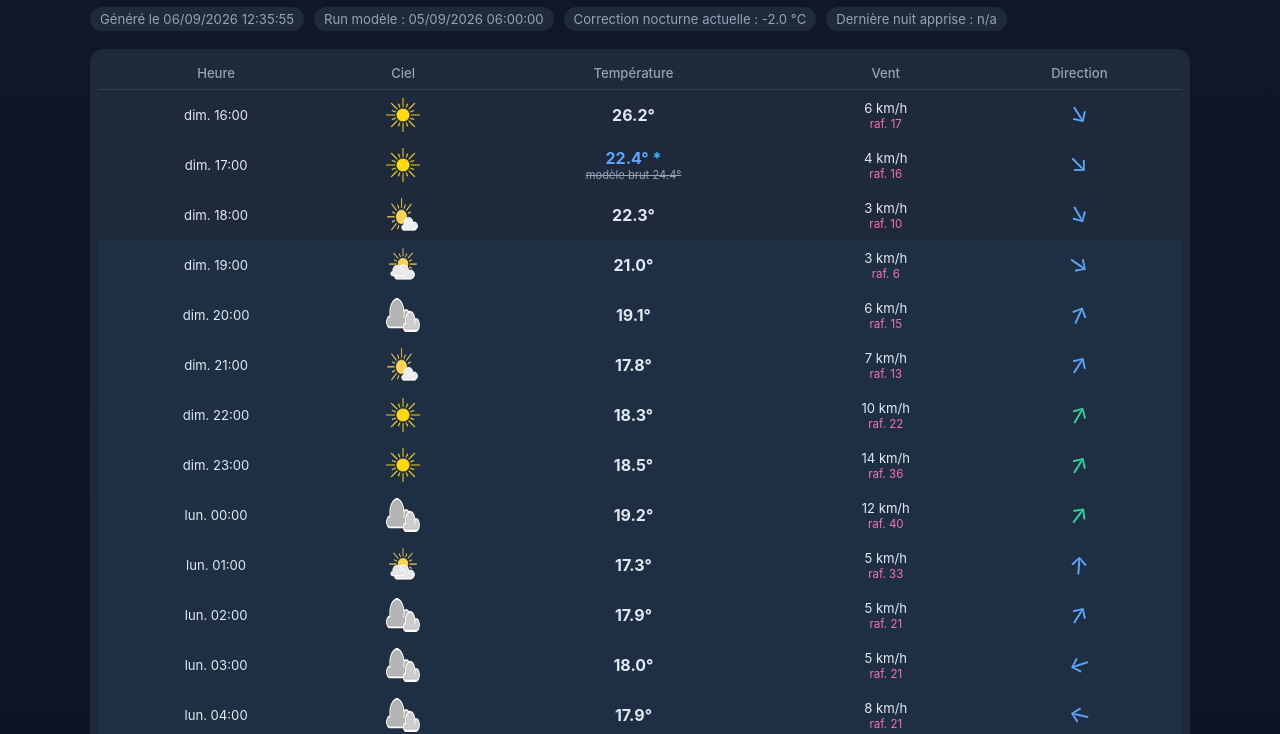
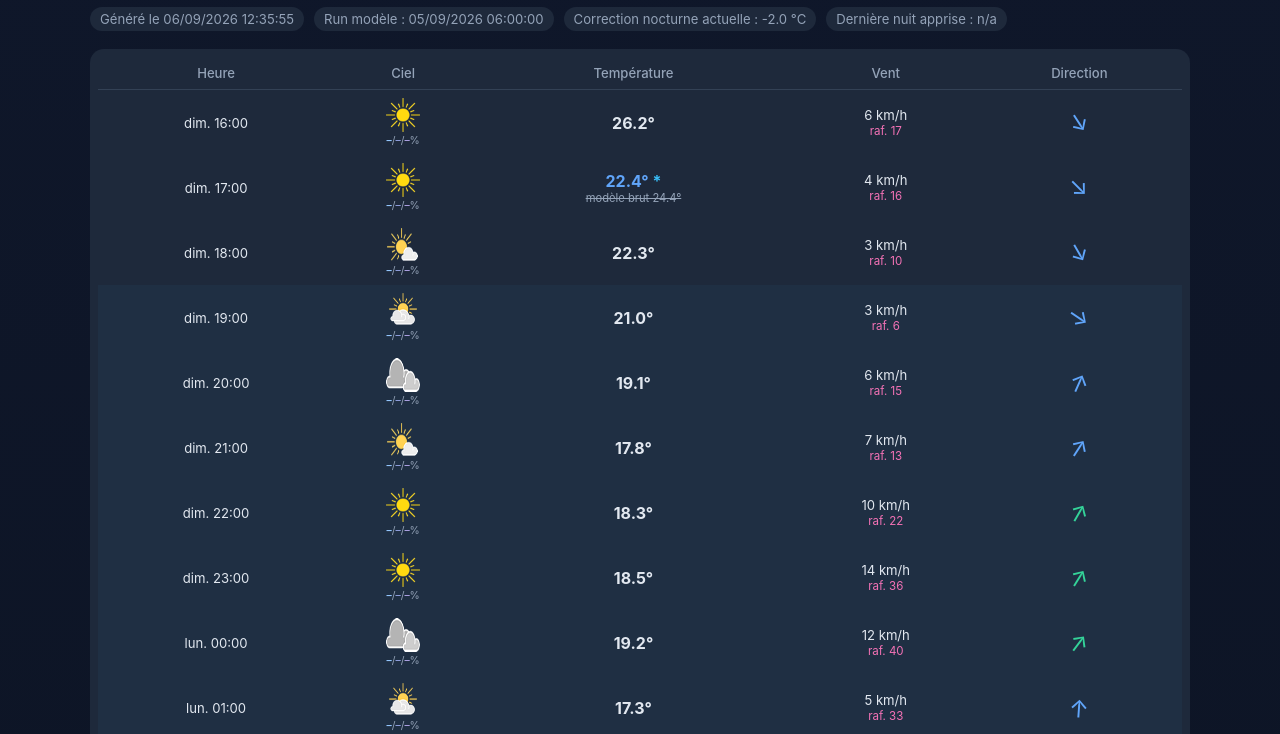
Before and after one commit to cedfavand-ops/chaudclapier, a plain HTML site: page index.html in a window 1280 px wide. Shown: the part 68-802 px from the top of the page. Drawn offline with nearby package versions, Linux system fonts and the light colour scheme.

Commit message:
Enhance weather display with cloud cover details
Added cloud cover information display in the table.

```diff
--- a/index.html
+++ b/index.html
@@ -28,6 +28,10 @@
   tbody tr:hover{background:var(--card2);}
   tbody tr.night{background:rgba(56,189,248,0.04);}
   .picto{width:34px;height:34px;display:block;margin:0 auto;}
+  .clouds{font-size:.65rem;color:var(--muted);margin-top:2px;white-space:nowrap;}
+  .clouds b{color:#93c5fd;font-weight:600;}
+  .clouds .m{color:#a5b4fc;}
+  .clouds .h{color:#c4b5fd;}
   .temp{font-weight:700;font-size:1rem;}
   .temp.corrected{color:var(--cold);}
   .temp.corrected::after{content:" *";color:var(--accent);}
@@ -145,7 +149,12 @@ function render(data){
     const pictoLabel = PICTO_LABEL[h.picto] || h.picto;
     tr.innerHTML = `
       <td>${fmtHour(h.time)}</td>
-      <td><img class="picto" src="${pictoSrc}" alt="${pictoLabel}" title="${pictoLabel}" onerror="this.style.display='none'"></td>
+            <td>
+        <img class="picto" src="${pictoSrc}" alt="${pictoLabel}" title="${pictoLabel}" onerror="this.style.display='none'">
+        <div class="clouds" title="Nébulosité basse / moyenne / haute">
+          <b>${h.cloud_cover_low ?? '–'}</b>/<span class="m">${h.cloud_cover_mid ?? '–'}</span>/<span class="h">${h.cloud_cover_high ?? '–'}</span>%
+        </div>
+      </td>
       <td>
         <span class="temp ${h.corrected ? 'corrected' : ''}">${h.temp_corrected.toFixed(1)}°</span>
         ${h.corrected ? `<span class="raw-strike">modèle brut ${h.temp_raw.toFixed(1)}°</span>` : ''}
```
